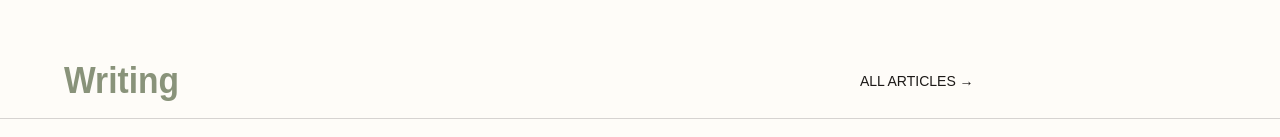
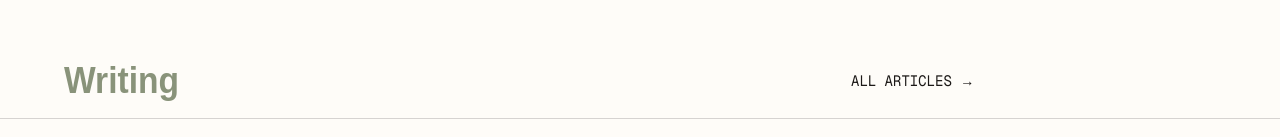
Before and after one commit to wakeupguruu/portfolio, a Next.js app: page / in a window 1280 px wide. Shown: the part 531-668 px from the top of the page. Built offline with nearby package versions, Linux system fonts and the light colour scheme; a web font is replaced by a local one.

Commit message:
the home section is complete

```diff
--- a/app/page.tsx
+++ b/app/page.tsx
@@ -81,7 +81,7 @@ export default function Home() {
         <Container>
           <div className="mb-3 flex items-center justify-between w-full md:w-[79%]">
             <h2 className="font-tasa scale-y-[1.075] text-[2.1rem] font-semibold" style={{ color: 'var(--accent)' }}>Writing</h2>
-            <Link href="#" className="text-sm scale-y-[1.075] font-monos">ALL ARTICLES →</Link>
+            <Link href="#" className="text-sm scale-y-[1.075] font-mono">ALL ARTICLES →</Link>
           </div>
         </Container>
 
```
